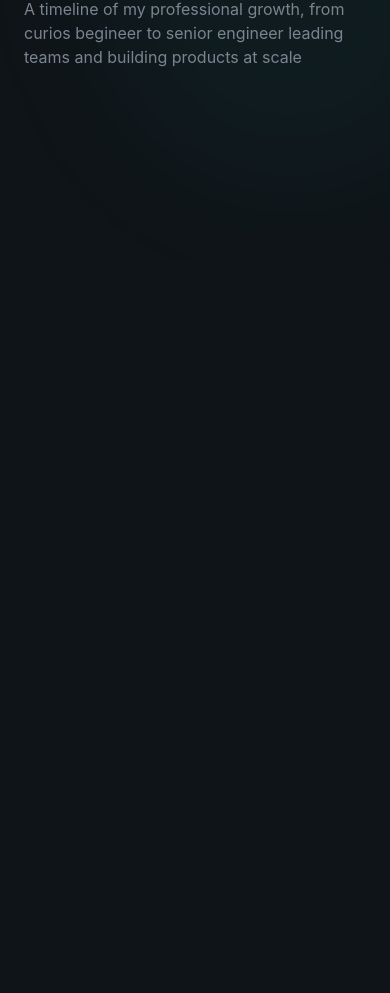
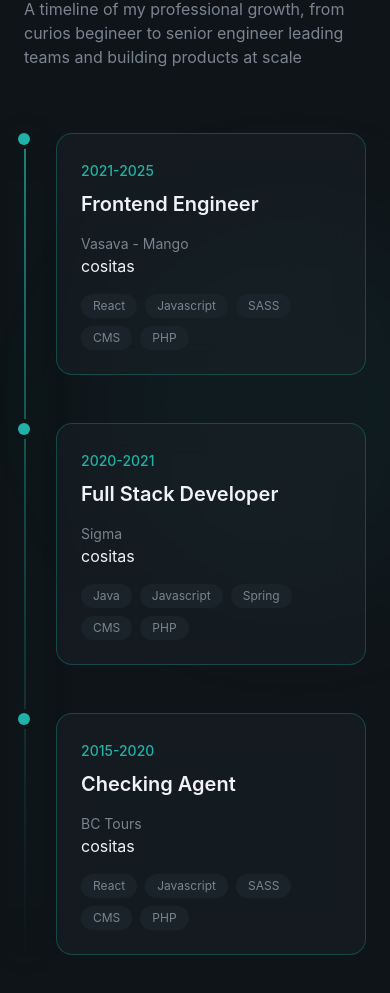
Before and after one commit to aagustopa/portfoliov2, a React (Vite) app: page / in a window 390 px wide. Shown: the part 6312-7305 px from the top of the page. Before the commit the page ends 6573 px from the top, so only its background shows below. Built offline with nearby package versions, Linux system fonts and the light colour scheme.

Commit message:
seccion de experiencia completa, pr para revisar

```diff
--- /dev/null
+++ b/src/components/ExperienceCard.jsx
@@ -0,0 +1,33 @@
+export const ExperienceCard = ({ exp, i }) => {
+    return (
+        <>
+            <div className="relative grid md:grid-cols-2 gap-8 animate-fade-in" >
+                {/* timeline dot */}
+                <div className="absolute left-0 md:left-1/2 top-0 w-3 h-3 bg-primary rounded-full -translate-x-1/2 ring-4 ring-background z-10">{exp.current && (
+                    <span className="absolute inset-0 rounded-full bg-primary animate-ping opacity-75" />
+                )}
+                </div>
+                {/* content */}
+                <div className={`pl-8 md:pl-0 ${i % 2 === 0
+                    ? "md:pr-16 md:text-right"
+                    : "md:col-start-2 md:pl-16"
+                    }`}>
+                    <div className={`glass p-6 rounded-2xl border border-primary/30 hover:border-primary/50 transition-all duration-500`}>
+                        <span className="text-sm text-primary font-medium">{exp.period}</span>
+                        <h3 className="text-xl font-semibold mt-2">{exp.role}</h3>
+                        <p className="text-sm text-muted-foreground mt-4">{exp.company}</p>
+                        <p>{exp.description}</p>
+                        <div className={`flex flex-wrap gap-2 mt-4 ${i % 2 === 0
+                            ? "md:justify-end"
+                            : ""
+                            }`}>
+                            {exp.technologies.map((tech, techIdx) => (
+                                <span key={techIdx} className="px-3 py-1 bg-surface text-xs rounded-full text-muted-foreground">{tech}</span>
+                            ))}
+                        </div>
+                    </div>
+                </div>
+            </div>
+        </>
+    )
+}
--- /dev/null
+++ b/src/data/experiencies.json
@@ -0,0 +1,43 @@
+[{
+        "period": "2021-2025",
+        "role": "Frontend Engineer",
+        "company": "Vasava - Mango",
+        "description": "cositas",
+        "technologies": [
+            "React",
+            "Javascript",
+            "SASS",
+            "CMS",
+            "PHP"
+        ],
+        "current": false
+    },
+    {
+        "period": "2020-2021",
+        "role": "Full Stack Developer",
+        "company": "Sigma",
+        "description": "cositas",
+        "technologies": [
+            "Java",
+            "Javascript",
+            "Spring",
+            "CMS",
+            "PHP"
+        ],
+        "current": false
+    },
+    {
+        "period": "2015-2020",
+        "role": "Checking Agent",
+        "company": "BC Tours",
+        "description": "cositas",
+        "technologies": [
+            "React",
+            "Javascript",
+            "SASS",
+            "CMS",
+            "PHP"
+        ],
+        "current": false
+    }
+]
--- a/src/index.css
+++ b/src/index.css
@@ -139,4 +139,7 @@
         backdrop-filter: blur(16px);
         box-shadow: 0 0 20px color-mix(in srgb, #26c4b8 20%, transparent);
     }
+    .timeline-glow {
+        box-shadow: 0 0 40px color-mix(in srgb, var(--color-primary) 35%, transparent), 0 0 80px color-mix(in srgb, var(--color-primary) 25%, transparent)
+    }
 }
--- a/src/sections/Experience.jsx
+++ b/src/sections/Experience.jsx
@@ -1,29 +1,5 @@
-const experiencies = [
-    {
-        period: "2021-2025",
-        role: "Frontend Engineer",
-        company: "Vasava - Mango",
-        description: "cositas",
-        technologies: ["React", "Javascript", "SASS", "CMS", "PHP"],
-        current: false,
-    },
-    {
-        period: "2020-2021",
-        role: "Full Stack Developer",
-        company: "Sigma",
-        description: "cositas",
-        technologies: ["Java", "Javascript", "Spring", "CMS", "PHP"],
-        current: false,
-    },
-    {
-        period: "2015-2020",
-        role: "Checking Agent",
-        company: "BC Tours",
-        description: "cositas",
-        technologies: ["React", "Javascript", "SASS", "CMS", "PHP"],
-        current: false,
-    },
-]
+import { ExperienceCard } from "@/components/ExperienceCard";
+import experiencies from "@/data/experiencies.json";
 
 export const Experience = () => {
     return (
@@ -45,6 +21,22 @@
                         A timeline of my professional growth, from curios begineer to senior engineer leading teams and building products at scale
                     </p>
                 </div>
+                {/* timeline */}
+                <div className="relative">
+                    <div className="timeline-glow absolute left-0 md:left-1/2 top-0 bottom-0 w-[2px] bg-gradient-to-b from-primary/70 via-primary/30 to-transparent md:-translate-x-1/2 shadow-[0_0_25px_rgba(32, 178, 166, 0.8)]" />
+                    {/* experience items */}
+                    <div className="space-y-12">
+
+                        {experiencies.map((exp, idx) => (
+                            <ExperienceCard
+                                key={idx}
+                                exp={exp}
+                                i={idx}
+                                style={{ animationDelay: `${(idx + 1) * 150}ms` }}
+                            />
+                        ))}
+                    </div>
+                </div>
             </div>
         </section>
     );
```
